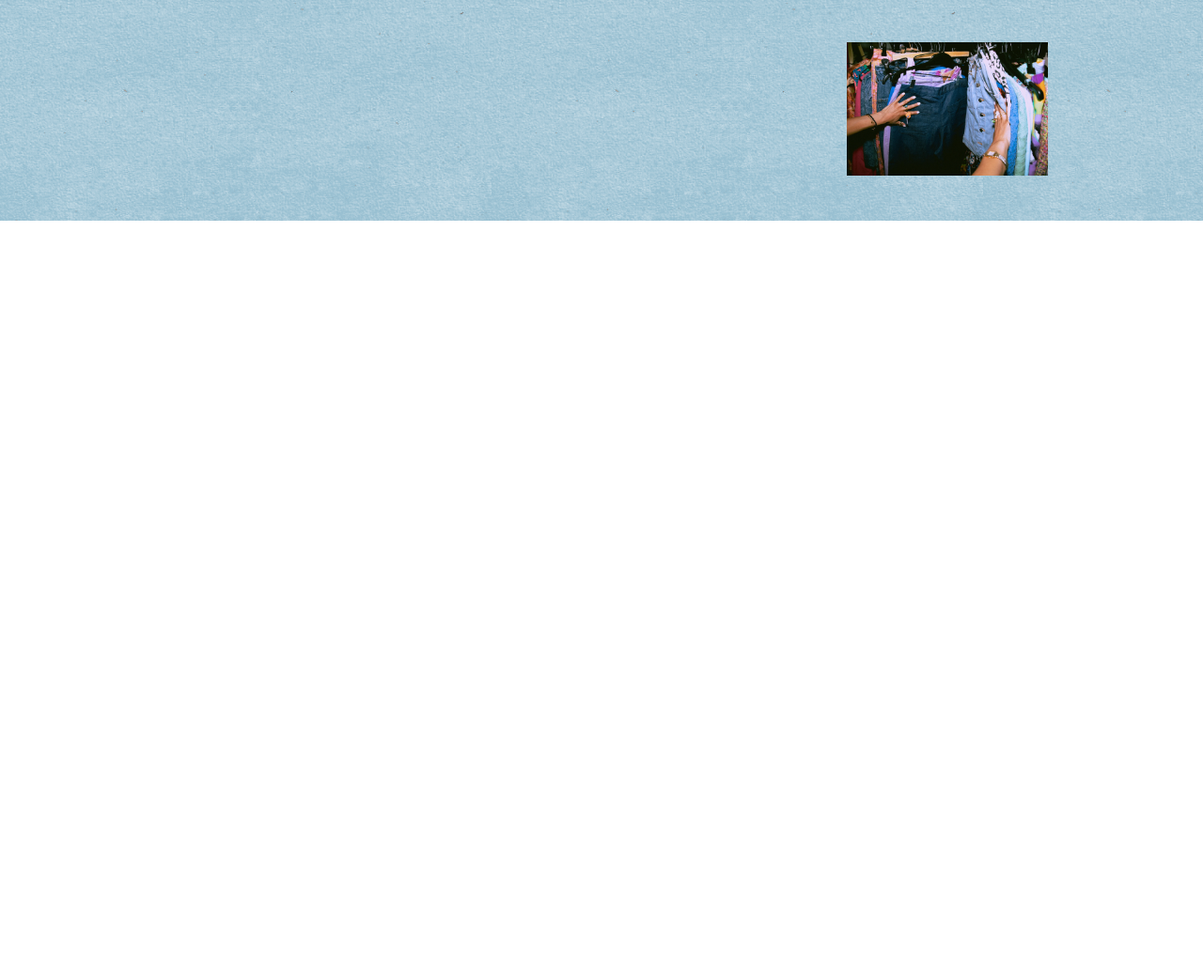
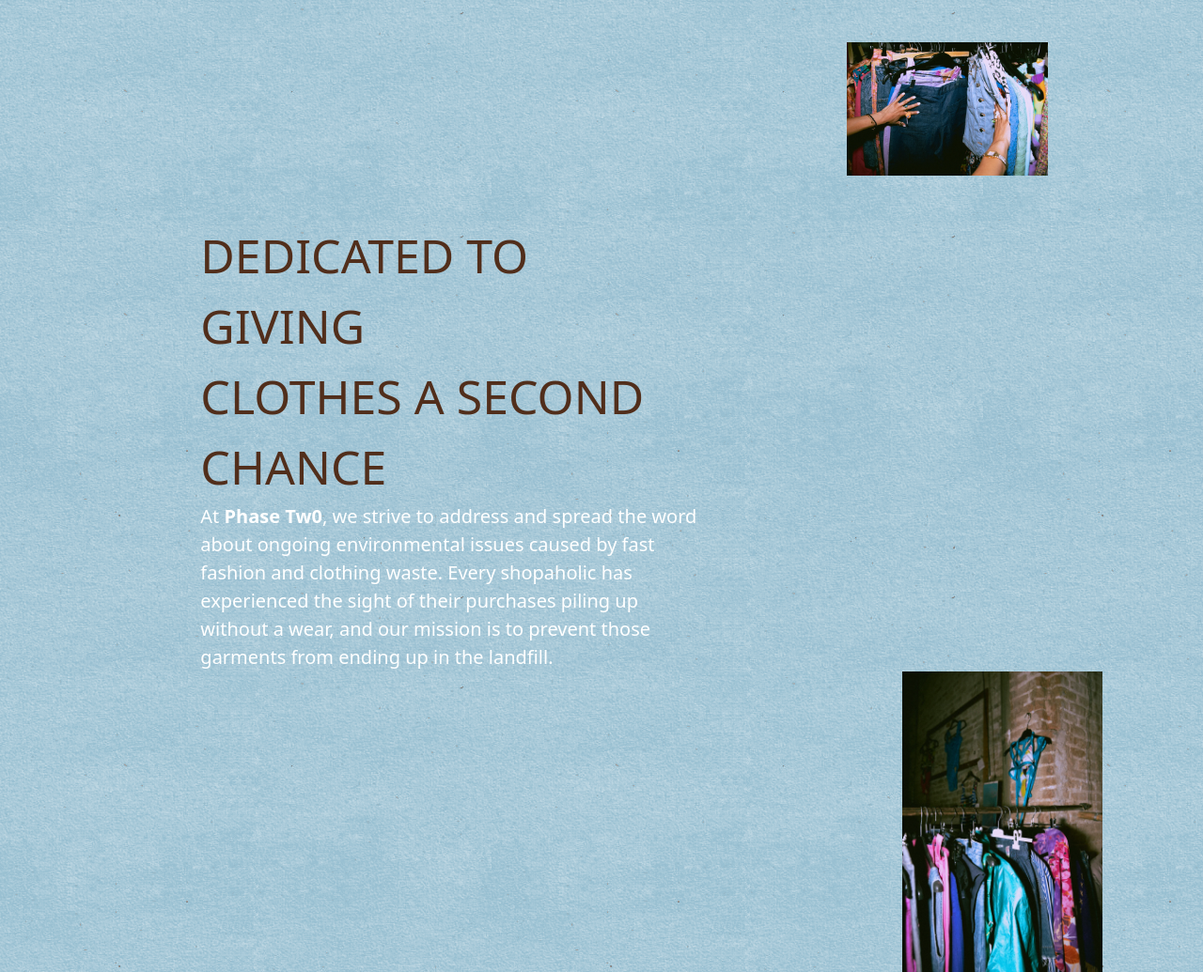
Before and after one commit to SaltForSale/Phase-Tw0, a plain HTML site: page index.html in a window 1280 px wide. Shown: the part 1723-2758 px from the top of the page at 94% size. Before the commit the page ends 1958 px from the top, so only its background shows below. Drawn offline with nearby package versions, Linux system fonts and the light colour scheme.

Commit message:
Section 2 done and mission started

```diff
--- a/index.html
+++ b/index.html
@@ -85,8 +85,26 @@
     </div>
     <div class="row title-bg">
       <div class="col-2"></div>
+      <div class="col-5"><span class="subtitle">DEDICATED TO GIVING<br>CLOTHES A SECOND CHANCE</span><br><span
+          class="text-white fs-5">At <b>Phase Tw0</b>, we strive to address
+          and spread the word about ongoing environmental issues caused by fast fashion and clothing waste. Every
+          shopaholic has experienced the sight of their purchases piling up without a wear, and our mission is to
+          prevent
+          those garments from ending up in the landfill.</span>
+      </div>
       <div class="col-5"></div>
+    </div>
+    <div class="row title-bg">
+      <div class="col-9"></div>
+      <div class="col-2"><img src="images\82afcb990b541344987884ebbedf1258.jpg" class="img-fluid"></div>
+      <div class="col-1"></div>
+    </div>
+    <div class="row title-bg">
       <div class="col-2"></div>
+      <div class="col-2"></div>
+      <div class="col-1"></div>
+      <div class="col-3"></div>
+      <div class="col-4"></div>
     </div>
   </div>
   </div>
```
